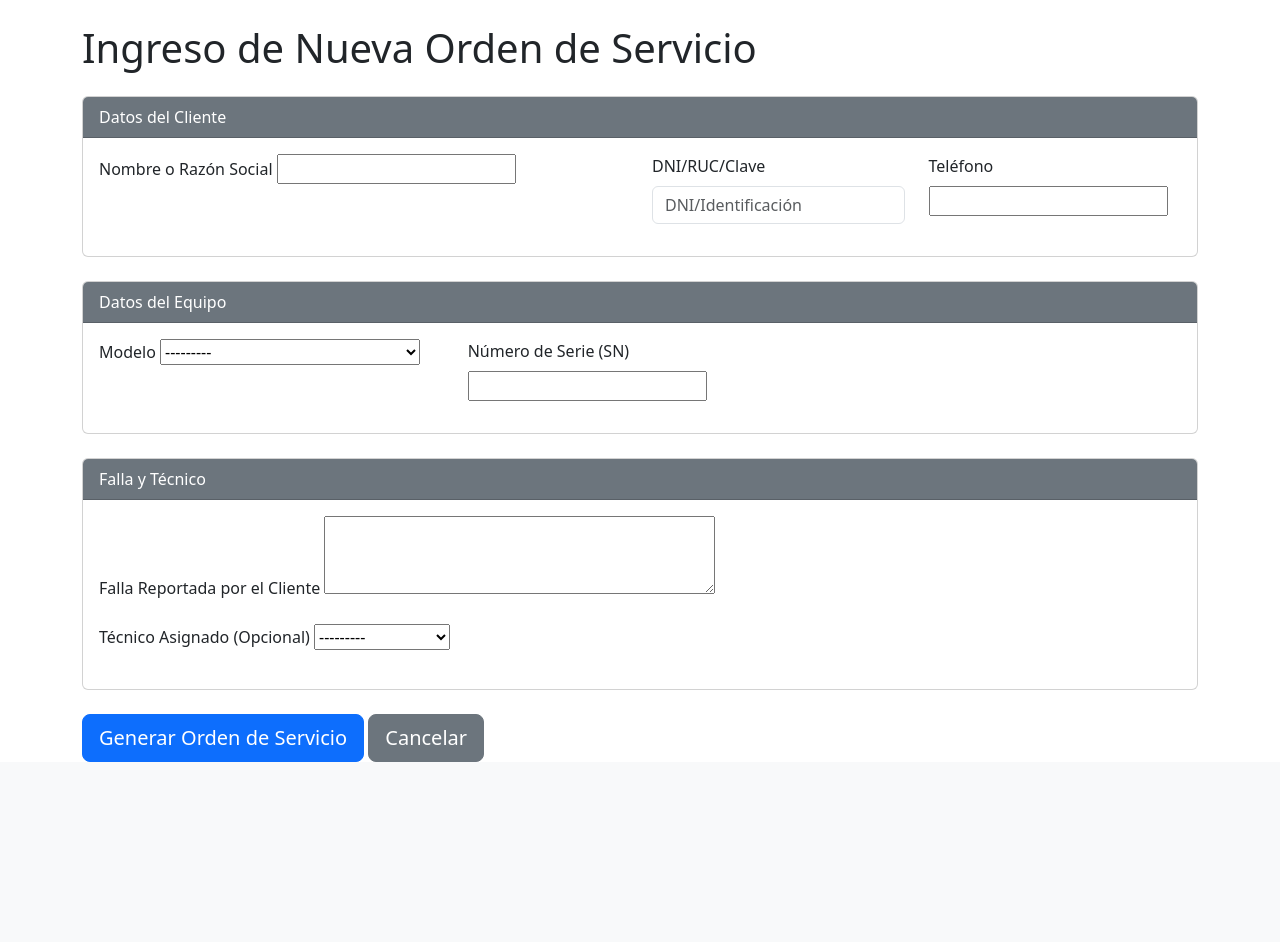
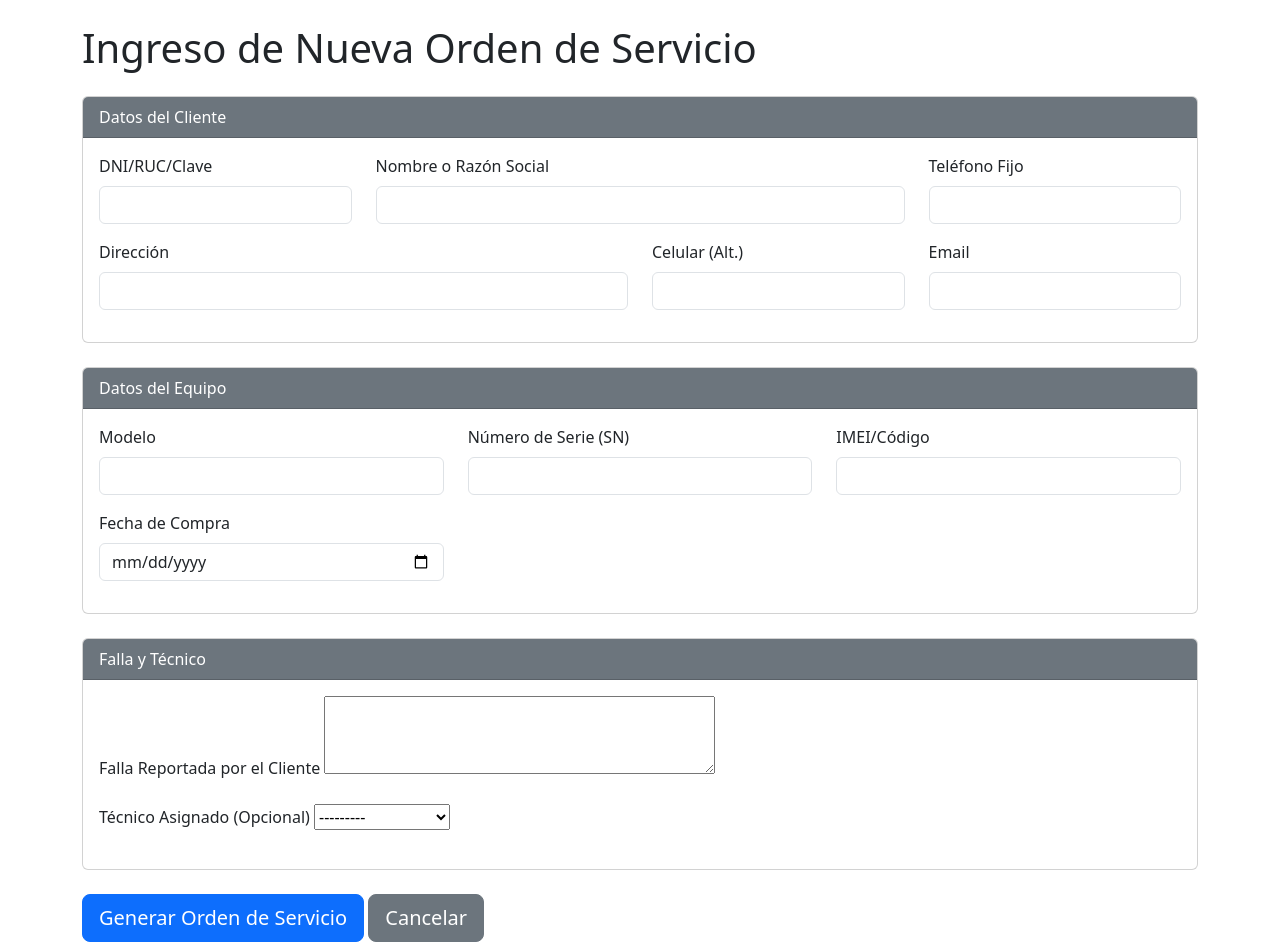
Before and after one commit to Andreswal/progsertec25.2, a Django app: page /servicios/crear/ in a window 1280 px wide. Shown: the part 63-1005 px from the top of the page. Before the commit the page ends 825 px from the top, so only its background shows below. Run offline with Django 5.2, Linux system fonts and the light colour scheme; tables that the repository leaves empty hold one stand-in row (values such as "Sample post"); some libraries are stand-ins or nearby versions.

Commit message:
correcion en carga de datos de cliente

```diff
--- a/gestion_servicios/forms.py
+++ b/gestion_servicios/forms.py
@@ -12,10 +12,16 @@
 class ClienteForm(forms.ModelForm):
     class Meta:
         model = Cliente
-        fields = ['nombre', 'direccion', 'telefono', 'celular', 'email', 'clave']
+        fields = ['clave', 'nombre', 'direccion', 'telefono', 'celular', 'email']
         # Puedes añadir widgets para mejorar la apariencia (Bootstrap, etc.)
         widgets = {
-            'clave': forms.TextInput(attrs={'placeholder': 'DNI/Identificación', 'required': True}),
+
+            'nombre': forms.TextInput(attrs={'class': 'form-control'}),
+            'clave': forms.TextInput(attrs={'class': 'form-control', 'id': 'id_clave'}),
+            'direccion': forms.TextInput(attrs={'class': 'form-control'}),
+            'telefono': forms.TextInput(attrs={'class': 'form-control'}),
+            'celular': forms.TextInput(attrs={'class': 'form-control'}), # Nuevo
+            'email': forms.EmailInput(attrs={'class': 'form-control'}), # Nuevo
         }
 
 # Usado en ReparacionCreateView
@@ -26,7 +32,11 @@
         fields = ['modelo', 'numero_serie', 'imei', 'fecha_compra']
         widgets = {
              # El cliente necesita ingresar el número de serie
-            'numero_serie': forms.TextInput(attrs={'required': True}),
+            'modelo': forms.TextInput(attrs={'class': 'form-control'}),
+            'numero_serie': forms.TextInput(attrs={'class': 'form-control'}),
+            'imei': forms.TextInput(attrs={'class': 'form-control'}), # Nuevo
+            'fecha_compra': forms.DateInput(attrs={'class': 'form-control', 'type': 'date'}), # Nuevo (Usamos type=date para selector)
+
         }
 
 # Usado en ReparacionCreateView
--- a/gestion_servicios/models.py
+++ b/gestion_servicios/models.py
@@ -88,7 +88,7 @@
     # Datos propios del equipo (con tus ajustes)
     numero_serie = models.CharField(max_length=100, unique=True, verbose_name="Número de Serie")
     # Nuevo campo para celulares
-    imei = models.CharField(max_length=100, unique=True, null=True, blank=True, verbose_name="IMEI")
+    imei = models.CharField(max_length=15, unique=True, null=True, blank=True, verbose_name="IMEI")
     # Nuevo campo para garantía
     fecha_compra = models.DateField(null=True, blank=True, verbose_name="Fecha de Compra")
 
--- a/gestion_servicios/templates/gestion_servicios/crear_servicio.html
+++ b/gestion_servicios/templates/gestion_servicios/crear_servicio.html
@@ -24,21 +24,51 @@
             </div>
             <div class="card-body">
                 <div class="row">
+                    <div class="col-md-3 mb-3">
+                        <label for="{{ cliente_form.clave.id_for_label }}" class="form-label">DNI/RUC/Clave</label>
+                        {{ cliente_form.clave }}
+                        {% for error in cliente_form.clave.errors %}
+                            <div class="text-danger small">{{ error }}</div>
+                        {% endfor %}
+                    </div>
                     <div class="col-md-6 mb-3">
                         <label for="{{ cliente_form.nombre.id_for_label }}" class="form-label">Nombre o Razón Social</label>
                         {{ cliente_form.nombre }}
-                        {% if cliente_form.nombre.errors %}<div class="text-danger">{{ cliente_form.nombre.errors }}</div>{% endif %}
+                        {% for error in cliente_form.nombre.errors %}
+                            <div class="text-danger small">{{ error }}</div>
+                        {% endfor %}
+                    </div>
+
+                    <div class="col-md-3 mb-3">
+                        <label for="{{ cliente_form.telefono.id_for_label }}" class="form-label">Teléfono Fijo</label>
+                        {{ cliente_form.telefono }}
+                        {% for error in cliente_form.telefono.errors %}
+                            <div class="text-danger small">{{ error }}</div>
+                        {% endfor %}
+                    </div>
+                </div>
+
+                <div class="row">
+                    <div class="col-md-6 mb-3">
+                        <label for="{{ cliente_form.direccion.id_for_label }}" class="form-label">Dirección</label>
+                        {{ cliente_form.direccion }}
+                        {% for error in cliente_form.direccion.errors %}
+                            <div class="text-danger small">{{ error }}</div>
+                        {% endfor %}
                     </div>
                     <div class="col-md-3 mb-3">
-                        <label for="{{ cliente_form.clave.id_for_label }}" class="form-label">DNI/RUC/Clave</label>
-                        {# Usa el filtro 'attr' para asegurar el ID y el estilo de Bootstrap #}
-                        {{ cliente_form.clave|attr:"id:id_clave"|attr:"class:form-control" }}
-                        {% if cliente_form.clave.errors %}<div class="text-danger">{{ cliente_form.clave.errors }}</div>{% endif %}
+                        <label for="{{ cliente_form.celular.id_for_label }}" class="form-label">Celular (Alt.)</label>
+                        {{ cliente_form.celular }}
+                        {% for error in cliente_form.celular.errors %}
+                            <div class="text-danger small">{{ error }}</div>
+                        {% endfor %}
                     </div>
                     <div class="col-md-3 mb-3">
-                        <label for="{{ cliente_form.telefono.id_for_label }}" class="form-label">Teléfono</label>
-                        {{ cliente_form.telefono }}
-                        {% if cliente_form.telefono.errors %}<div class="text-danger">{{ cliente_form.telefono.errors }}</div>{% endif %}
+                        <label for="{{ cliente_form.email.id_for_label }}" class="form-label">Email</label>
+                        {{ cliente_form.email }}
+                        {% for error in cliente_form.email.errors %}
+                            <div class="text-danger small">{{ error }}</div>
+                        {% endfor %}
                     </div>
                 </div>
                 </div>
@@ -53,12 +83,32 @@
                     <div class="col-md-4 mb-3">
                         <label for="{{ equipo_form.modelo.id_for_label }}" class="form-label">Modelo</label>
                         {{ equipo_form.modelo }}
-                        {% if equipo_form.modelo.errors %}<div class="text-danger">{{ equipo_form.modelo.errors }}</div>{% endif %}
+                        {% for error in equipo_form.modelo.errors %}
+                            <div class="text-danger small">{{ error }}</div>
+                        {% endfor %}
                     </div>
                     <div class="col-md-4 mb-3">
                         <label for="{{ equipo_form.numero_serie.id_for_label }}" class="form-label">Número de Serie (SN)</label>
                         {{ equipo_form.numero_serie }}
-                        {% if equipo_form.numero_serie.errors %}<div class="text-danger">{{ equipo_form.numero_serie.errors }}</div>{% endif %}
+                        {% for error in equipo_form.numero_serie.errors %}
+                            <div class="text-danger small">{{ error }}</div>
+                        {% endfor %}
+                    </div>
+                    <div class="col-md-4 mb-3">
+                        <label for="{{ equipo_form.imei.id_for_label }}" class="form-label">IMEI/Código</label>
+                        {{ equipo_form.imei }}
+                        {% for error in equipo_form.imei.errors %}
+                            <div class="text-danger small">{{ error }}</div>
+                        {% endfor %}
+                    </div>
+                </div>
+                <div class="row">
+                    <div class="col-md-4 mb-3">
+                        <label for="{{ equipo_form.fecha_compra.id_for_label }}" class="form-label">Fecha de Compra</label>
+                        {{ equipo_form.fecha_compra }}
+                        {% for error in equipo_form.fecha_compra.errors %}
+                            <div class="text-danger small">{{ error }}</div>
+                        {% endfor %}
                     </div>
                     </div>
             </div>
@@ -72,12 +122,16 @@
                 <div class="mb-3">
                     <label for="{{ reparacion_form.falla_reportada.id_for_label }}" class="form-label">Falla Reportada por el Cliente</label>
                     {{ reparacion_form.falla_reportada }}
-                    {% if reparacion_form.falla_reportada.errors %}<div class="text-danger">{{ reparacion_form.falla_reportada.errors }}</div>{% endif %}
+                    {% for error in reparacion_form.falla_reportada.errors %}
+                        <div class="text-danger small">{{ error }}</div>
+                    {% endfor %}
                 </div>
                 <div class="mb-3">
                     <label for="{{ reparacion_form.tecnico_asignado.id_for_label }}" class="form-label">Técnico Asignado (Opcional)</label>
                     {{ reparacion_form.tecnico_asignado }}
-                    {% if reparacion_form.tecnico_asignado.errors %}<div class="text-danger">{{ reparacion_form.tecnico_asignado.errors }}</div>{% endif %}
+                    {% for error in reparacion_form.tecnico_asignado.errors %}
+                        <div class="text-danger small">{{ error }}</div>
+                    {% endfor %}
                 </div>
             </div>
         </div>
--- a/gestion_servicios/views.py
+++ b/gestion_servicios/views.py
@@ -44,6 +44,63 @@
 
 class ReparacionCreateView(View):
     template_name = 'gestion_servicios/crear_servicio.html'
+
+    def post(self, request, *args, **kwargs):
+        # 1. Instanciar los formularios con los datos del POST
+        cliente_form = ClienteForm(request.POST)
+        equipo_form = EquipoForm(request.POST)
+        reparacion_form = ReparacionForm(request.POST)
+
+        # 2. Verificar la validez de TODOS los formularios
+        if cliente_form.is_valid() and equipo_form.is_valid() and reparacion_form.is_valid():
+
+            # --- Lógica de Guardado (Solo si todos son válidos) ---
+
+            cliente = cliente_form.save(commit=False)
+            equipo = equipo_form.save(commit=False)
+
+            # 1. Búsqueda y Manejo del Cliente existente
+            try:
+                # Si el cliente ya existe (por clave), NO lo creamos.
+                cliente_existente = Cliente.objects.get(clave=cliente.clave)
+                cliente = cliente_existente
+            except Cliente.DoesNotExist:
+                # Si no existe, lo guardamos en la DB
+                cliente.save()
+
+            # 2. Búsqueda y Manejo del Equipo existente
+            try:
+                # Si el equipo ya existe (por SN), NO lo creamos.
+                equipo_existente = Equipo.objects.get(numero_serie=equipo.numero_serie)
+                equipo = equipo_existente
+            except Equipo.DoesNotExist:
+                # Si no existe, lo guardamos en la DB
+                equipo.save()
+
+            # 3. Guardar la Reparación
+            reparacion = reparacion_form.save(commit=False)
+            reparacion.cliente = cliente
+            reparacion.equipo = equipo
+            reparacion.save()
+
+            messages.success(request, f"Orden de Servicio #{reparacion.pk} generada con éxito.")
+            return redirect('lista_servicios')
+
+        # 3. Si algún formulario NO es válido (Invalido)
+        else:
+            # Si la validación falla, renderiza la plantilla con los formularios y sus errores
+            context = self.get_context_data() # Obtiene los formularios limpios (pero no es lo que queremos)
+
+            # Sobrescribimos el contexto con los formularios que contienen los datos POST y los errores
+            context['cliente_form'] = cliente_form
+            context['equipo_form'] = equipo_form
+            context['reparacion_form'] = reparacion_form
+
+            # Mensaje general para el usuario
+            messages.error(request, "Error de validación: Por favor, revisa los campos marcados en rojo.")
+
+            return render(request, self.template_name, context)
+
 
     def get_context_data(self, cliente_form=None, equipo_form=None, reparacion_form=None):
         # Función auxiliar para generar el contexto (formularios)
```
Also changed, not shown: db.sqlite3, gestion_servicios/migrations/0002_alter_equipo_imei.py (added).
